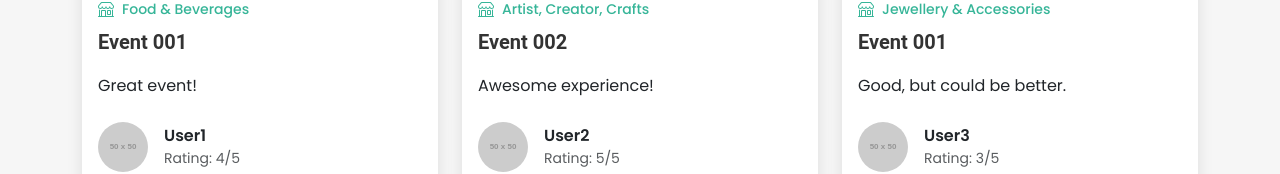
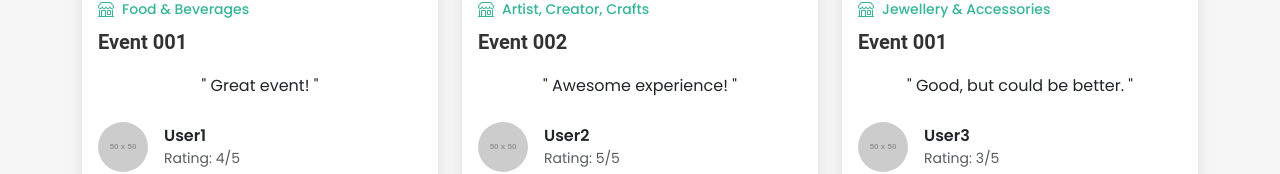
Before and after one commit to PeachyMangoz/VenueVibe, a Vue app in the folder VenueVibe/frontend/: page /eventreviews in a window 1280 px wide. Shown: the part 766-940 px from the top of the page. Built offline with nearby package versions, Linux system fonts and the light colour scheme; a web font is replaced by a local one.

Commit message:
Update EventReview.vue

```diff
--- a/VenueVibe/frontend/src/views/EventReview.vue
+++ b/VenueVibe/frontend/src/views/EventReview.vue
@@ -128,7 +128,8 @@
       </div>
     </div>
 
-    <div v-if="searchEventId && filteredReviews.length > 0" class="row mb-4">
+    <div v-if="searchEventId && filteredReviews.length > 0" class="row mb-4 m-3">
+
       <div class="col-md-6">
         <div class="card">
           <div class="card-body">
@@ -230,7 +231,7 @@
                 <h2 class="title">
                   <a href="#" class="text-decoration-none">Event {{ review.eventId }}</a>
                 </h2>
-                <p class="card-text mb-4">{{ review.description }}</p>
+                <p class="card-text mb-4 text-center">" {{ review.description }} "</p>
 
                 <!-- Author Info -->
                 <div class="d-flex align-items-center">
```
